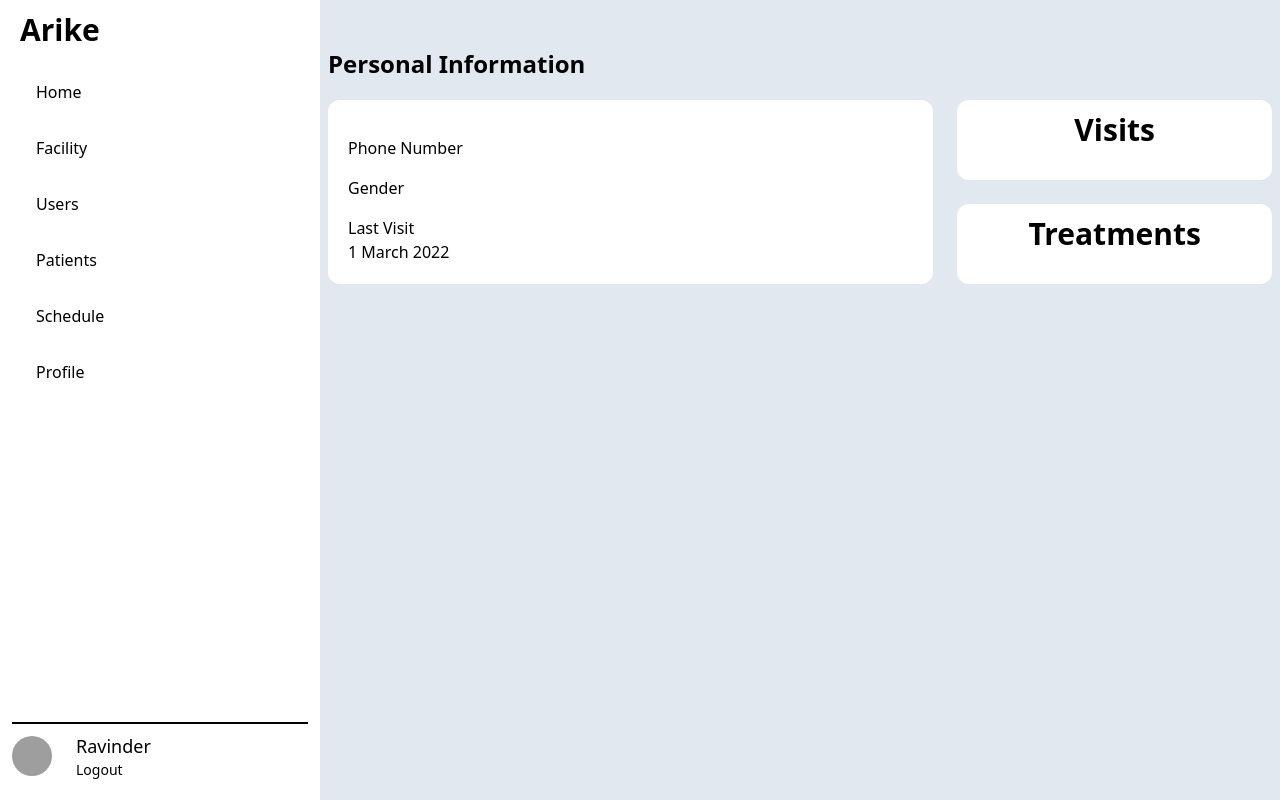
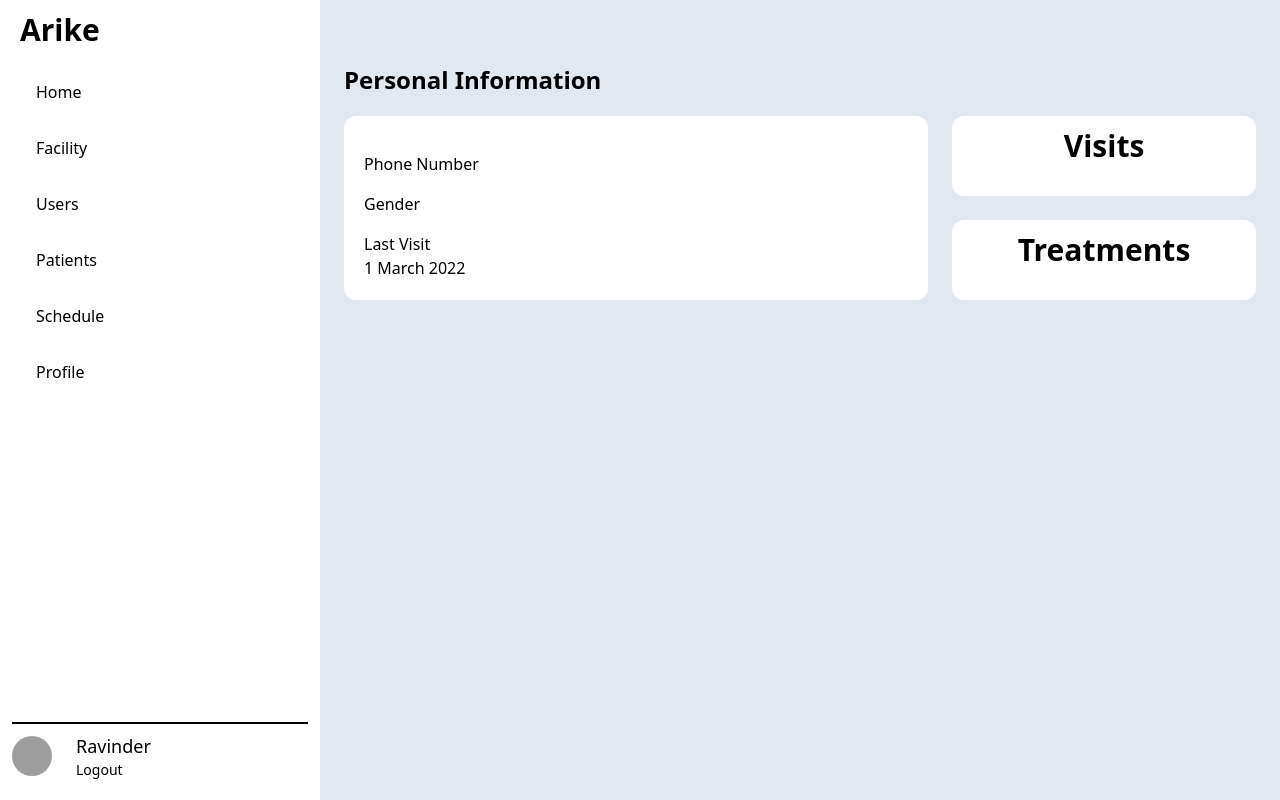
Before and after one commit to Khiladi2020/arike, a Django app: template patient/templates/patient/patient_detail.html in a window 1280 px wide. Run offline with Django 3.2, Linux system fonts and the light colour scheme; the template is opened without the code that fills it, so the values that code supplies are empty; some libraries are stand-ins or nearby versions; grey boxes are pictures that could not be loaded.

Commit message:
created base html file for UI

```diff
--- a/templates/base.html
+++ b/templates/base.html
@@ -38,7 +38,7 @@
         </div>
 
         <!-- Page Content -->
-        <main class="grow bg-slate-200 p-2">
+        <main class="grow bg-slate-200 p-6">
             {% block content %} {% endblock %}
         </main>
     </div>
```
